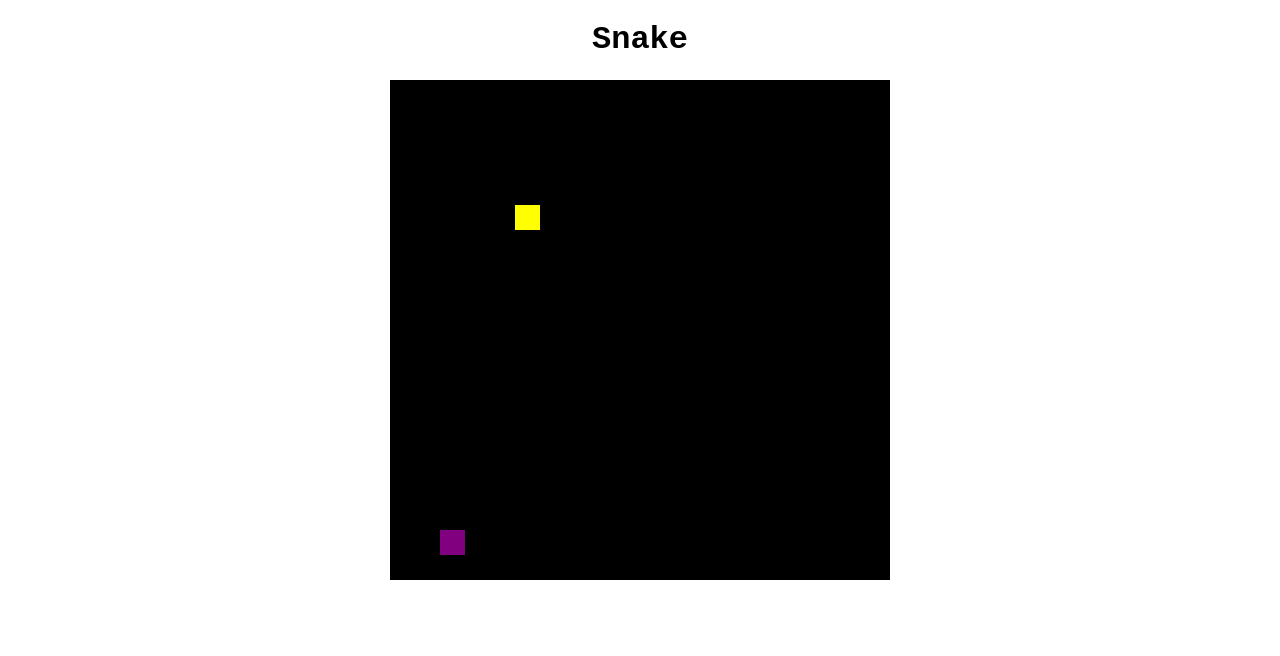
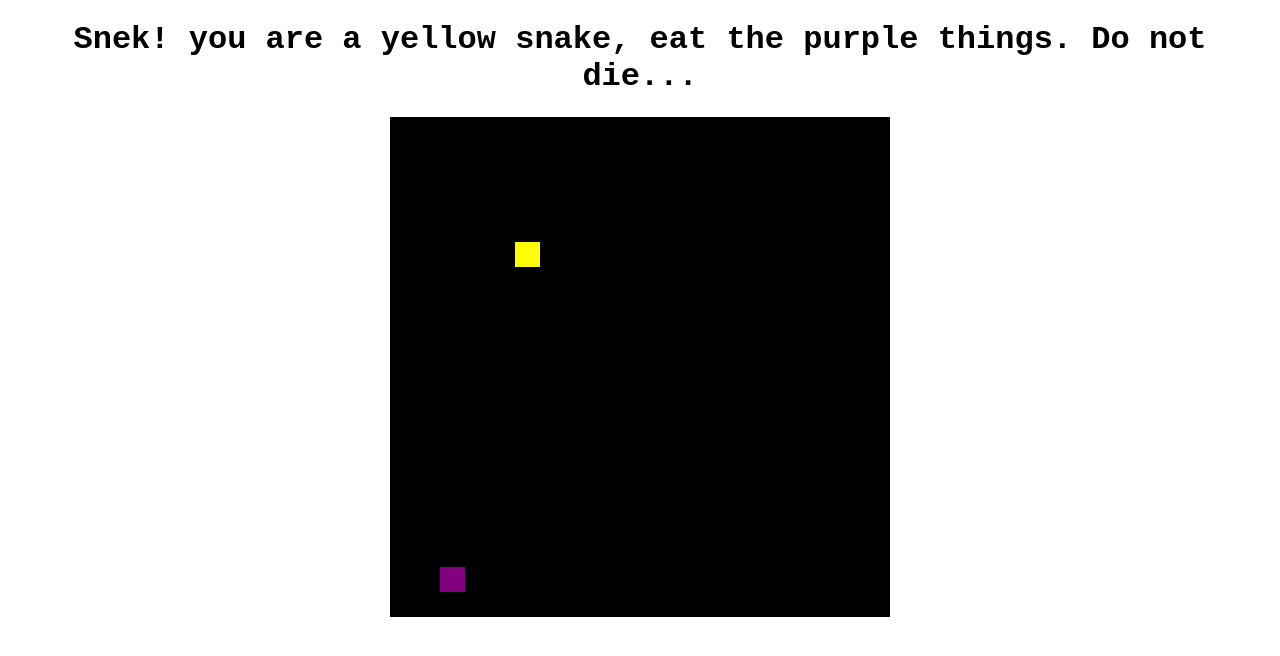
Before and after one commit to TeaEnderman/snek, a plain HTML site: page index.html in a window 1280 px wide. Drawn offline with Linux system fonts and the light colour scheme.

Commit message:
Update index.html

```diff
--- a/index.html
+++ b/index.html
@@ -9,7 +9,7 @@
     </head>
 
     <body>
-        <h1>Snake</h1>
+        <h1>Snek! you are a yellow snake, eat the purple things. Do not die...</h1>
         <canvas id="board"></canvas>
     </body>
 </html>
```
